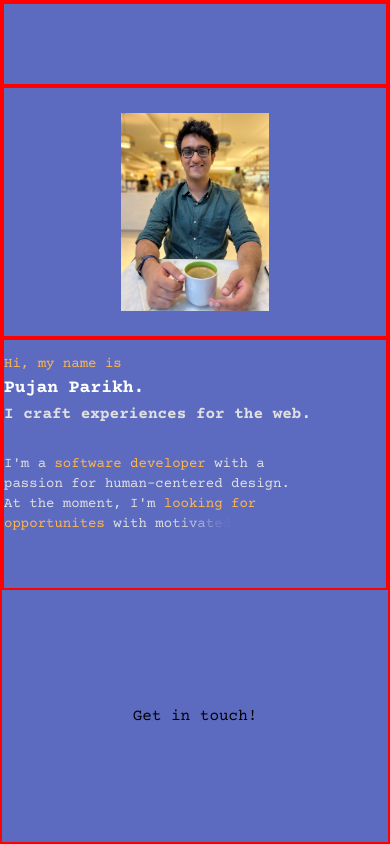
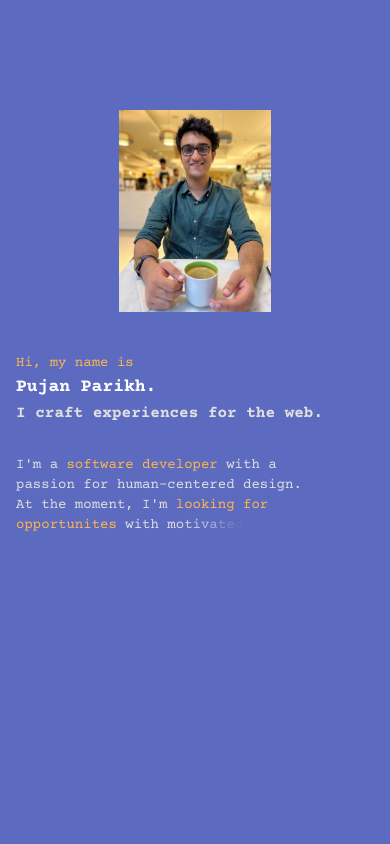
Before and after one commit to pujxn/portfolio-website, a React (Vite) app: page / in a window 390 px wide. Built offline with nearby package versions, Linux system fonts and the light colour scheme.

Commit message:
Updated mobile layout

```diff
--- a/src/components/mobile components/AppMobile.jsx
+++ b/src/components/mobile components/AppMobile.jsx
@@ -4,7 +4,7 @@ import SidebarMobile from "@/components/mobile components/SidebarMobile";
 
 const AppMobile = () => {
     return (
-        <div className="h-screen debug">
+        <div className="h-screen ">
             <NavbarMobile />
             <HomeMobile />
             <SidebarMobile />
--- a/src/components/mobile components/Home Components/Button.jsx
+++ b/src/components/mobile components/Home Components/Button.jsx
@@ -1,9 +1,15 @@
 import { motion } from "framer-motion";
 
 const Button = () => {
+
+    const buttonVariant = {
+        hidden: { opacity: 0, y: 0 },
+        visible: { opacity: 1, y: 0, transition: { ease: "easeIn", duration: 1 } },
+    }
+
     return (
         <div className="h-full flex justify-center items-center">
-            <motion.button className="block">
+            <motion.button className="p-3 block border-2 border-light-orange text-light-orange text-sm" variants={buttonVariant}>
                 Get in touch!
             </motion.button>
         </div>
--- a/src/components/mobile components/Home Components/ProfileImage.jsx
+++ b/src/components/mobile components/Home Components/ProfileImage.jsx
@@ -2,7 +2,7 @@ import ProfileImg from "../../../../public/pujanparikh.jpg"
 
 const ProfileImage = () => {
     return (
-        <div className="h-full debug flex justify-center items-center">
+        <div className="h-full flex justify-center items-center">
             <img src={ProfileImg} className="h-4/5" alt="Pujan Image" />
         </div>
     )
--- a/src/components/mobile components/Home Components/Text.jsx
+++ b/src/components/mobile components/Home Components/Text.jsx
@@ -9,10 +9,6 @@ const Text = () => {
         visible: { opacity: 1 }
     }
 
-    const containerVariant = {
-        hidden: { opacity: 1 },
-        visible: { opacity: 1, transition: { staggerChildren: 0.03 } },
-    }
 
     const splitToSpan = ({ str, ...args }) => {
         return str.split("").map((ele) => {
@@ -22,8 +18,7 @@ const Text = () => {
 
 
     return (
-        <motion.div variants={containerVariant} initial="hidden" animate="visible"
-            className="h-full flex items-center flex-wrap debug">
+        <div className="h-full flex items-center flex-wrap">
             <div className="">
                 <p className="text-light-orange text-sm">{splitToSpan({ str: "Hi, my name is" })}</p>
                 <p className="text-white font-bold text-lg">{splitToSpan({ str: "Pujan Parikh." })}</p>
@@ -33,7 +28,7 @@ const Text = () => {
                 <p className="text-light-gray">{splitToSpan({ str: "I'm a " })}{splitToSpan({ str: "software developer", className: "text-light-orange" })}{splitToSpan({ str: " with a passion for human-centered design." })}</p>
                 <p className="text-light-gray">{splitToSpan({ str: "At the moment, I'm " })}{splitToSpan({ str: "looking for opportunites", className: "text-light-orange" })}{splitToSpan({ str: " with motivated teams to build delightful and performant experiences for the user." })}</p>
             </div>
-        </motion.div>
+        </div>
     )
 }
 
--- a/src/components/mobile components/HomeMobile.jsx
+++ b/src/components/mobile components/HomeMobile.jsx
@@ -1,20 +1,28 @@
 import Button from "@/components/mobile components/Home Components/Button";
 import ProfileImage from "@/components/mobile components/Home Components/ProfileImage";
 import Text from "@/components/mobile components/Home Components/Text";
+import { motion } from "framer-motion";
 
 const HomeMobile = () => {
 
+    const containerVariant = {
+        hidden: { opacity: 1 },
+        visible: { opacity: 1, transition: { staggerChildren: 0.03 } },
+    }
+
     return (
-        <div className="h-9/10 grid grid-rows-3">
+        <div className="h-9/10 grid grid-rows-3 px-4">
             <div className="row-start-1">
                 <ProfileImage />
             </div>
-            <div className="row-start-2">
-                <Text />
-            </div>
-            <div className="row-start-3">
-                <Button />
-            </div>
+            <motion.div className="row-start-2 row-span-2 grid grid-rows-2" variants={containerVariant} initial="hidden" animate="visible">
+                <div className="row-start-1 row-span-1 ">
+                    <Text />
+                </div>
+                <div className="row-start-2 row-span-1">
+                    <Button />
+                </div>
+            </motion.div>
         </div>
     )
 }
--- a/src/components/mobile components/NavbarMobile.jsx
+++ b/src/components/mobile components/NavbarMobile.jsx
@@ -1,6 +1,6 @@
 const NavbarMobile = () => {
     return (
-        <div className="h-1/10 debug">
+        <div className="h-1/10 ">
 
         </div>
     )
--- a/src/styles/index.css
+++ b/src/styles/index.css
@@ -10,6 +10,11 @@
     }
 }
 
+@layer utilities {
+    .debug2 {
+        border: 4px solid white;
+    }
+}
 
 * {
     box-sizing: border-box;
```
